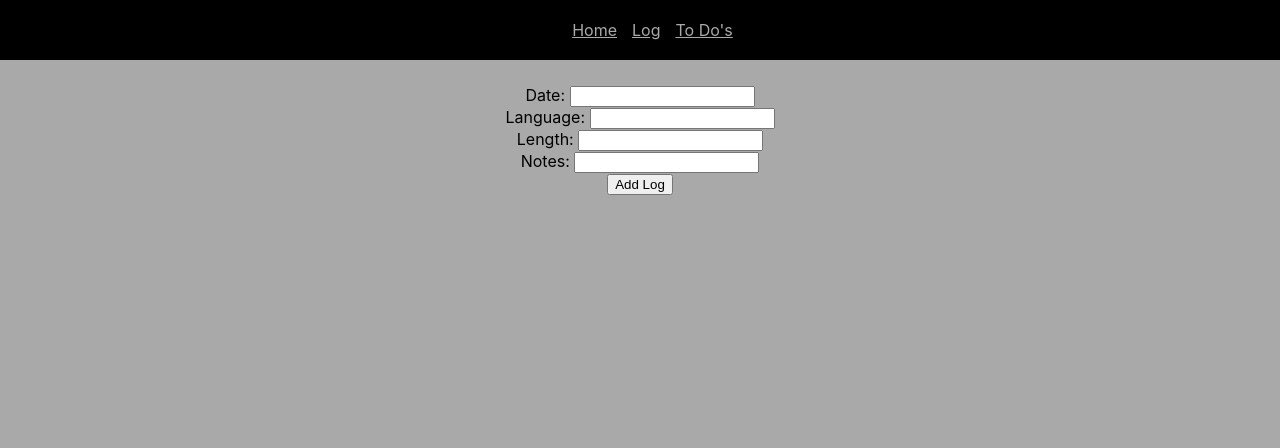
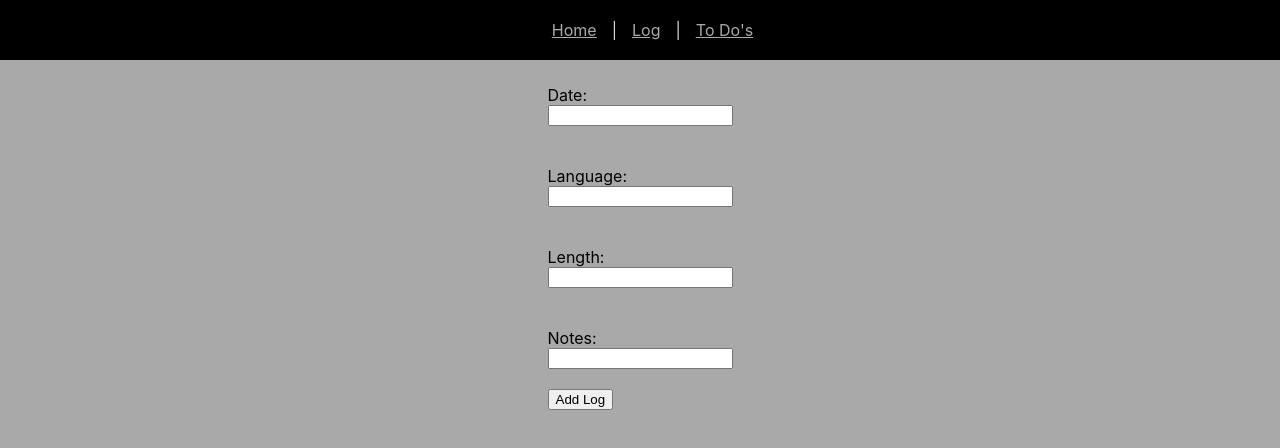
Before and after one commit to dreadheaddreamz/CodeLoggerFrontend, a React (Create React App) app: page /tracker/new in a window 1280 px wide. Shown: the top 448 px of the page. Built offline with nearby package versions, Linux system fonts and the light colour scheme.

Commit message:
added log form render and some css

```diff
--- a/src/App.css
+++ b/src/App.css
@@ -13,6 +13,21 @@ html {
   margin-bottom: 25px;
 }
 
+.logForm {
+  display: inline-block;
+}
+
+form {
+  display: table;
+}
+label {
+  display: table;
+}
+
+input {
+  display: table;
+}
+
 ul {
   list-style-type: none;
 }
--- a/src/Forms/LogForm.js
+++ b/src/Forms/LogForm.js
@@ -30,21 +30,26 @@ class LogForm extends Component {
 
     render() {
         return (
+            <div className="logForm">
             <form onSubmit={this.handleSubmit}>
                 <label>Date: </label>
-                <input type="text" name="date" value={this.state.date} onChange={this.handleOnChange} />
+                <input type="text" name="date" placeholder="Date" value={this.state.date} onChange={this.handleOnChange} />
+                <br />
                 <br />
                 <label>Language: </label>
                 <input type="text" name="language" value={this.state.language} onChange={this.handleOnChange} />
                 <br />
+                <br />
                 <label>Length: </label>
                 <input type="text" name="length" value={this.state.length} onChange={this.handleOnChange} />
+                <br />
                 <br />
                 <label>Notes: </label>
                 <input type="text" name="notes" value={this.state.notes} onChange={this.handleOnChange} />
                 <br />
                 <input type="submit" value="Add Log" />
             </form>
+            </div>
         )
     }
 }
--- /dev/null
+++ b/src/components/Log.js
@@ -0,0 +1,13 @@
+import React from 'react'
+
+const Log = props => {
+    return (
+        <li>{props.date}</li>,
+        <li>{props.language}</li>,
+        <li>{props.length}</li>,
+        <li>{props.notes}</li>
+
+    )
+}
+
+export default Log
--- a/src/components/Navigation/nav.js
+++ b/src/components/Navigation/nav.js
@@ -20,6 +20,7 @@ const Nav = () => {
                     style={link}
                     activeStyle={activeLink}>
                         Home
+                        <br />
                     </NavLink>
                 </li>
                 <li>
@@ -29,6 +30,7 @@ const Nav = () => {
                     style={link}
                     activeStyle={activeLink}>
                         Log
+                        <li> | </li>
                     </NavLink>
                 </li>
                 <li>
@@ -38,6 +40,7 @@ const Nav = () => {
                 style={link}
                 activeStyle={activeLink}>
                     To Do's
+                    <li> | </li>
                 </NavLink>
                 </li>
             </ul>
--- a/src/containers/logContainer.js
+++ b/src/containers/logContainer.js
@@ -1,15 +1,29 @@
 import React, {Component} from 'react'
+import { connect } from 'react-redux'
+import Log from '../components/Log'
 //import {Link} from 'react-router-dom'
 
 class LogContainer extends Component {
+    renderLogs = () => this.props.logs.map((log, id) => <Log key={id} text={log} />)
+
     render() {
         return (
             <div className="Log-container">
+                {this.renderLogs}
                 <h1>This is a the container</h1>
+                <a href="http://localhost:3000/tracker/new">
+                    <button>Add Log</button>
+                </a>
 
             </div>
         )
     }
 }
 
-export default LogContainer
+const mapStateToProps = state => {
+    return {
+        logs: state.logs
+    }
+}
+
+export default connect(mapStateToProps)(LogContainer)
```
